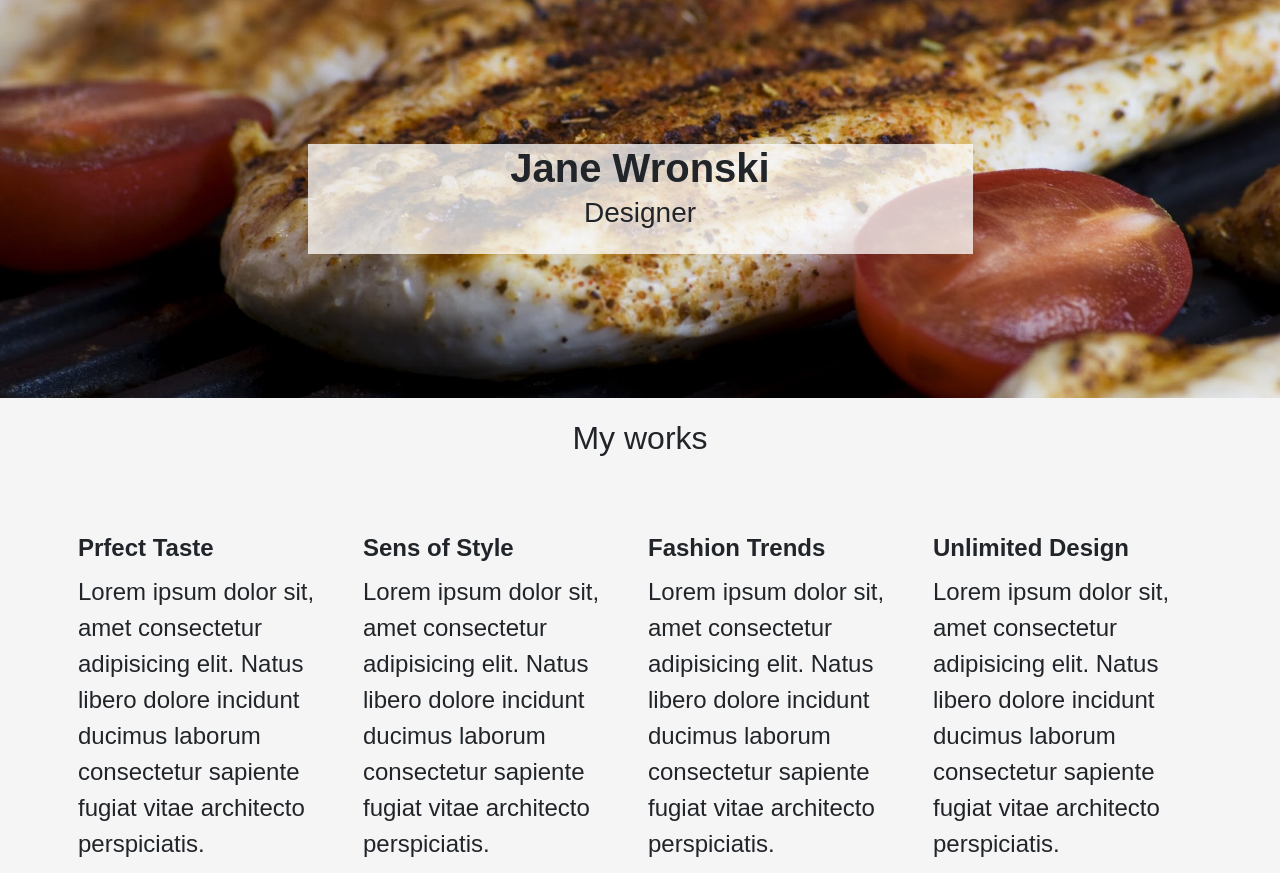
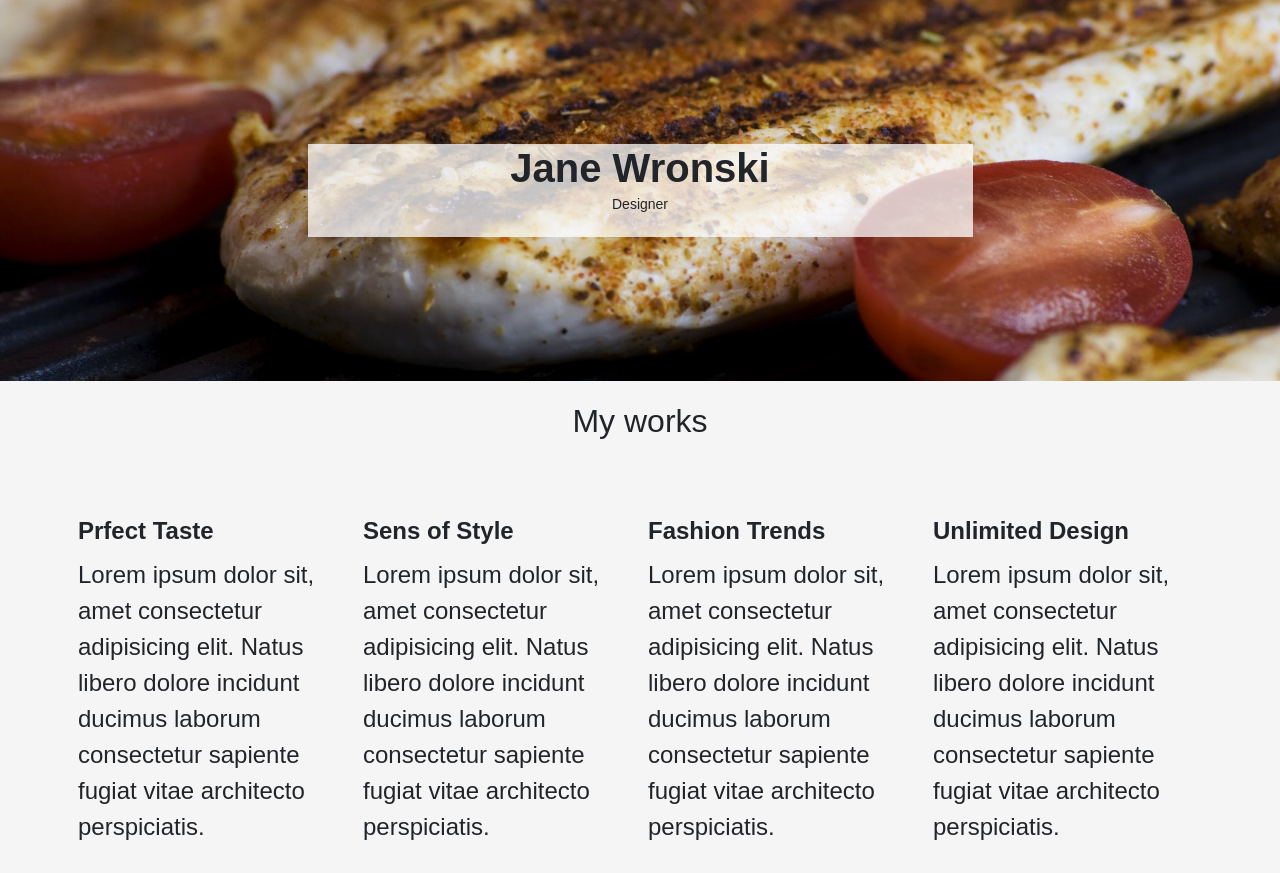
Before and after one commit to stels02/midterm_2NEW, a plain HTML site: page index.html in a window 1280 px wide. Shown: the top 873 px of the page. Drawn offline with Linux system fonts and the light colour scheme; a web font is replaced by a local one.

Commit message:
10-njy komit

```diff
--- a/index.html
+++ b/index.html
@@ -34,7 +34,7 @@
                         <div class="h1 mb-1 fw-bold">
                             Jane Wronski
                         </div>
-                        <div class="h3 fw-normal mb-4">
+                        <div class="h3 small mb-4">
                             Designer
                         </div>
                     </div>
```
